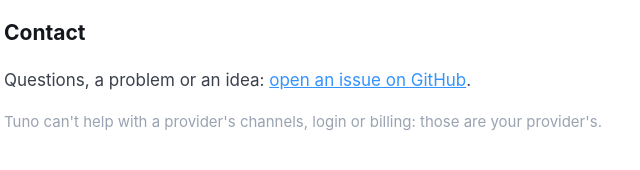
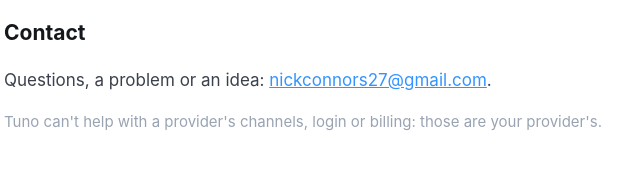
Before and after one commit to nickconnors/tuno, a plain HTML site: page support.html in a window 1280 px wide. Shown: the part 1196-1366 px from the top of the page, 296-936 px from the left. Drawn offline with Linux system fonts and the light colour scheme.

Commit message:
Support: contact by email
Co-Authored-By: Claude Fable 5.2 <noreply@anthropic.com>

```diff
--- a/support.html
+++ b/support.html
@@ -52,7 +52,7 @@ own playlist.</p>
 </ul>
 
 <h2>Contact</h2>
-<p id="contact">Questions, a problem or an idea: <a href="https://github.com/nickconnors/tuno/issues">open an issue on GitHub</a>.</p>
+<p id="contact">Questions, a problem or an idea: <a href="mailto:nickconnors27@gmail.com">nickconnors27@gmail.com</a>.</p>
 <p class="note">Tuno can't help with a provider's channels, login or billing: those are your
 provider's.</p>
 </main>
```
